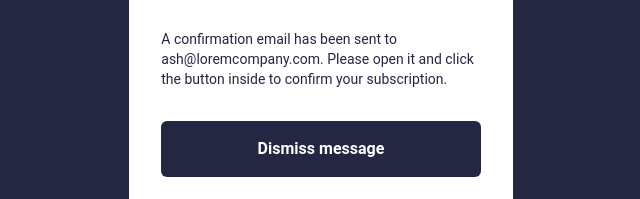
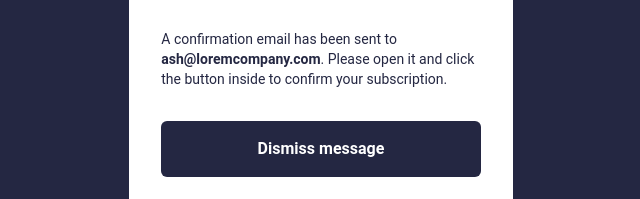
Before and after one commit to Kingkobi01/Newsletter_sign-up_form_with_success_message, a website built with Vite: page index.html in a window 1280 px wide. Both pictures are taken after typing "name@example.com" into the empty fields and a click on the button "Subscribe to monthly newsletter". Shown: the part 395-594 px from the top of the page, 319-959 px from the left. Built offline with nearby package versions, Linux system fonts and the light colour scheme; files whose address does not match are found by name.

Commit message:
Update HTML file with newsletter sign-up form and success message functionality

```diff
--- a/index.html
+++ b/index.html
@@ -70,7 +70,8 @@
       <div class="my-[8rem] md:my-8 flex flex-col items-start gap-8">
         <img src="./assets/images/icon-success.svg" alt="">
         <h1 class="font-bold text-3xl">Thanks for subscribing!</h1>
-        <p class="text-sm w-[40ch]">A confirmation email has been sent to ash@loremcompany.com.
+        <p class="text-sm w-[40ch]">A confirmation email has been sent to <span
+                class="font-bold">ash@loremcompany.com</span>.
           Please open it and click the button inside to confirm your subscription.</p>
       </div>
       <button
```
